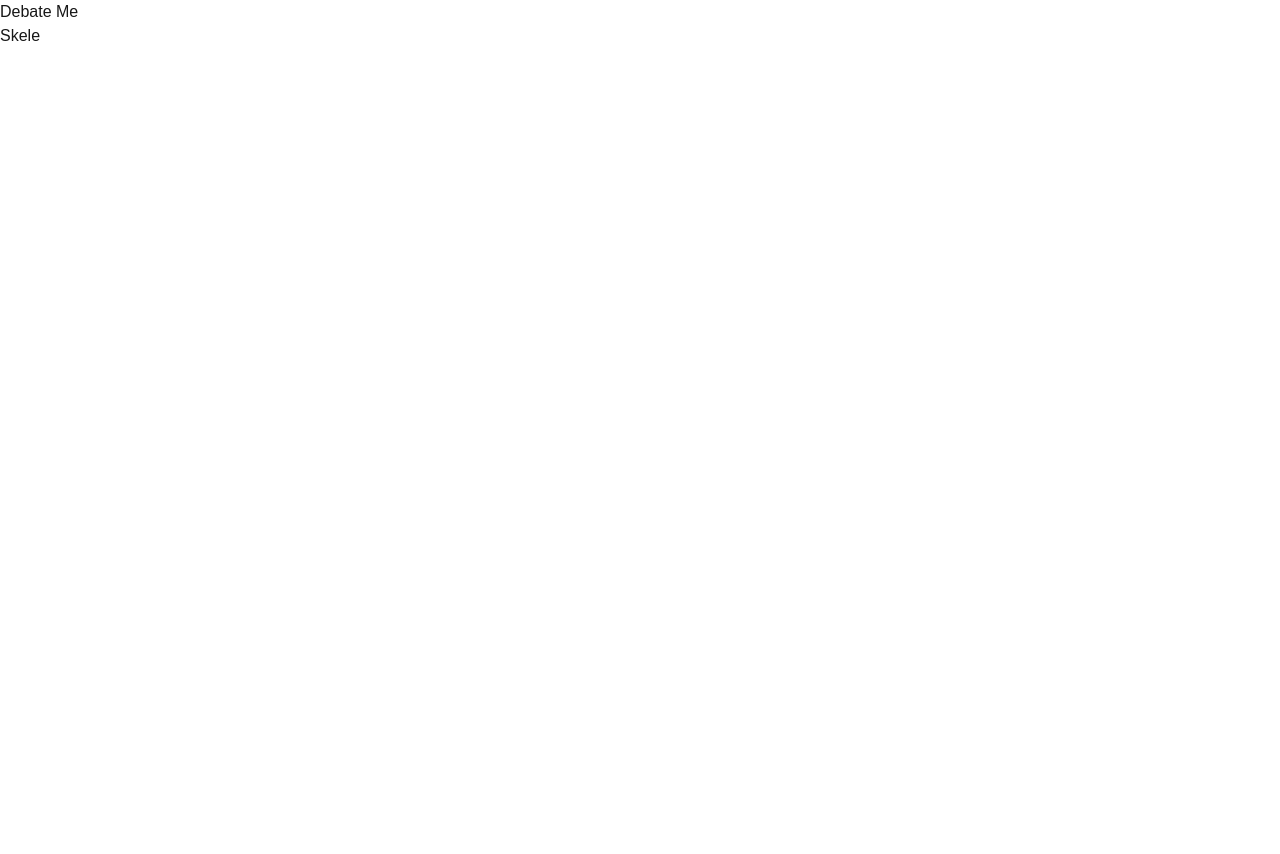
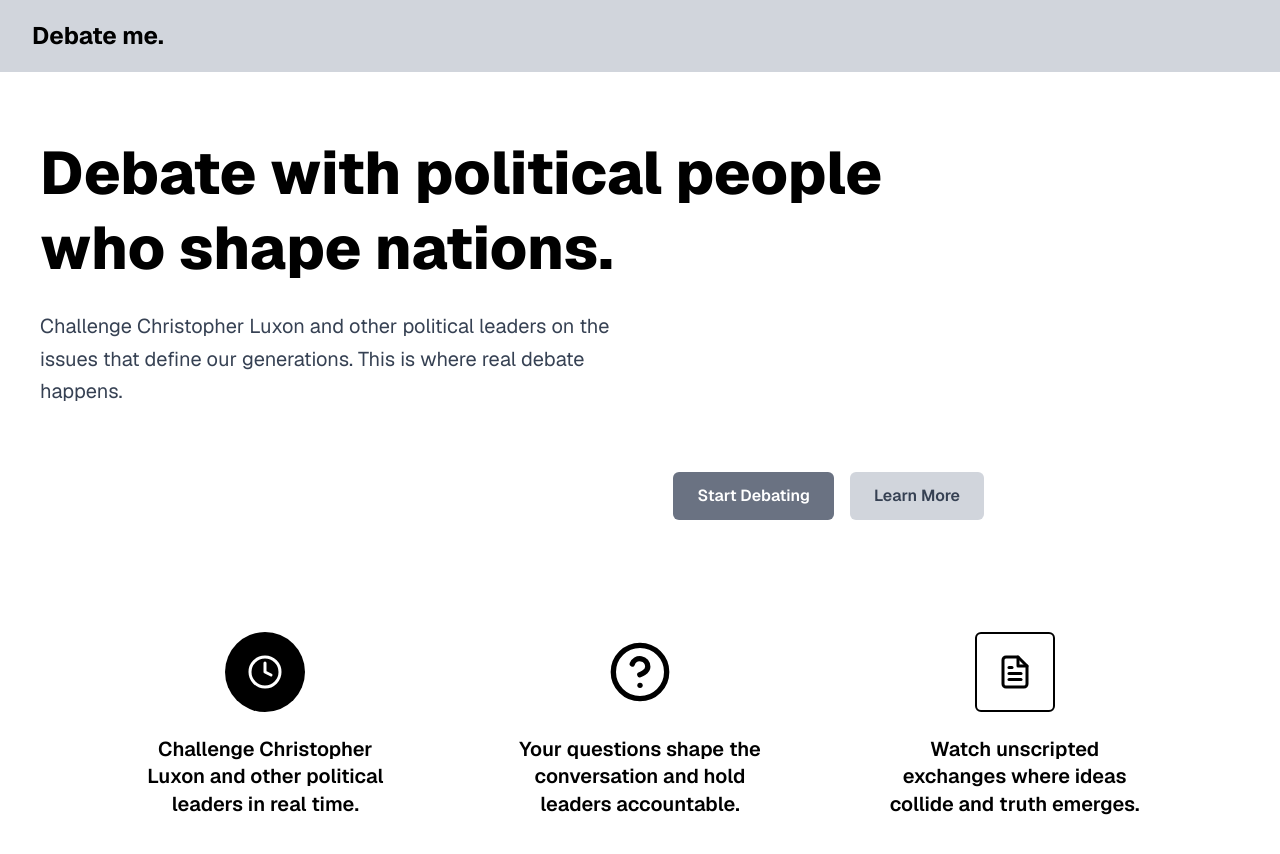
Before and after one commit to KinnonBroekhuizen/DebateMe, a Next.js app: page / in a window 1280 px wide. Shown: the top 854 px of the page. Before the commit the page ends 800 px from the top, so only its background shows below. Built offline with nearby package versions, Linux system fonts and the light colour scheme.

Commit message:
Landing page done

```diff
--- a/app/page.tsx
+++ b/app/page.tsx
@@ -1,10 +1,70 @@
-export default async function Home() {
+import { Clock, HelpCircle, FileText } from "react-feather";
+
+export default function Home() {
   return (
-    <div>
-      <main>
-        <h1>Debate Me</h1>
-        <p>Skele</p>
+    <div className="min-h-screen bg-white font-sans">
+      {/* Navbar */}
+      <header className="bg-gray-300 px-8 py-5">
+        <h1 className="text-2xl font-bold text-black">Debate me.</h1>
+      </header>
+
+      {/* Hero Section */}
+      <main className="px-10 pt-16 pb-12 max-w-5xl">
+        <h2 className="text-6xl font-extrabold text-black leading-tight mb-6">
+          Debate with political people <br /> who shape nations.
+        </h2>
+        <p className="text-xl text-gray-700 mb-16 max-w-xl leading-relaxed">
+          Challenge Christopher Luxon and other political leaders on the issues
+          that define our generations. This is where real debate happens.
+        </p>
+
+        {/* Buttons */}
+        <div className="flex justify-end gap-4">
+          <button className="bg-gray-500 hover:bg-gray-600 text-white font-semibold px-6 py-3 rounded-md transition-colors">
+            Start Debating
+          </button>
+          <button className="bg-gray-300 hover:bg-gray-400 text-gray-700 font-semibold px-6 py-3 rounded-md transition-colors">
+            Learn More
+          </button>
+        </div>
       </main>
+
+      {/* Features Section */}
+      <section className="px-10 pt-16 pb-24">
+        <div className="grid grid-cols-1 md:grid-cols-3 gap-25 max-w-5xl mx-auto">
+          {/* Feature 1 */}
+          <div className="flex flex-col items-center text-center gap-6">
+            <div className="bg-black rounded-full p-5 w-20 h-20 flex items-center justify-center">
+              <Clock color="white" size={36} />
+            </div>
+            <p className="text-xl font-semibold text-black leading-snug">
+              Challenge Christopher Luxon and other political leaders in real
+              time.
+            </p>
+          </div>
+
+          {/* Feature 2 */}
+          <div className="flex flex-col items-center text-center gap-6">
+            <div className="flex items-center justify-center w-20 h-20">
+              <HelpCircle color="black" size={64} />
+            </div>
+            <p className="text-xl font-semibold text-black leading-snug">
+              Your questions shape the conversation and hold leaders
+              accountable.
+            </p>
+          </div>
+
+          {/* Feature 3 */}
+          <div className="flex flex-col items-center text-center gap-6">
+            <div className="border-2 border-black rounded-md p-4 w-20 h-20 flex items-center justify-center">
+              <FileText color="black" size={36} />
+            </div>
+            <p className="text-xl font-semibold text-black leading-snug">
+              Watch unscripted exchanges where ideas collide and truth emerges.
+            </p>
+          </div>
+        </div>
+      </section>
     </div>
   );
 }
--- a/package.json
+++ b/package.json
@@ -10,9 +10,11 @@
   },
   "dependencies": {
     "@supabase/supabase-js": "^2.105.0",
+    "feather-icons": "^4.29.2",
     "next": "16.2.4",
     "react": "19.2.4",
-    "react-dom": "19.2.4"
+    "react-dom": "19.2.4",
+    "react-feather": "^2.0.10"
   },
   "devDependencies": {
     "@tailwindcss/postcss": "^4",
```
Also changed, not shown: 1 other file (tests, documents, lock files or other folders).
